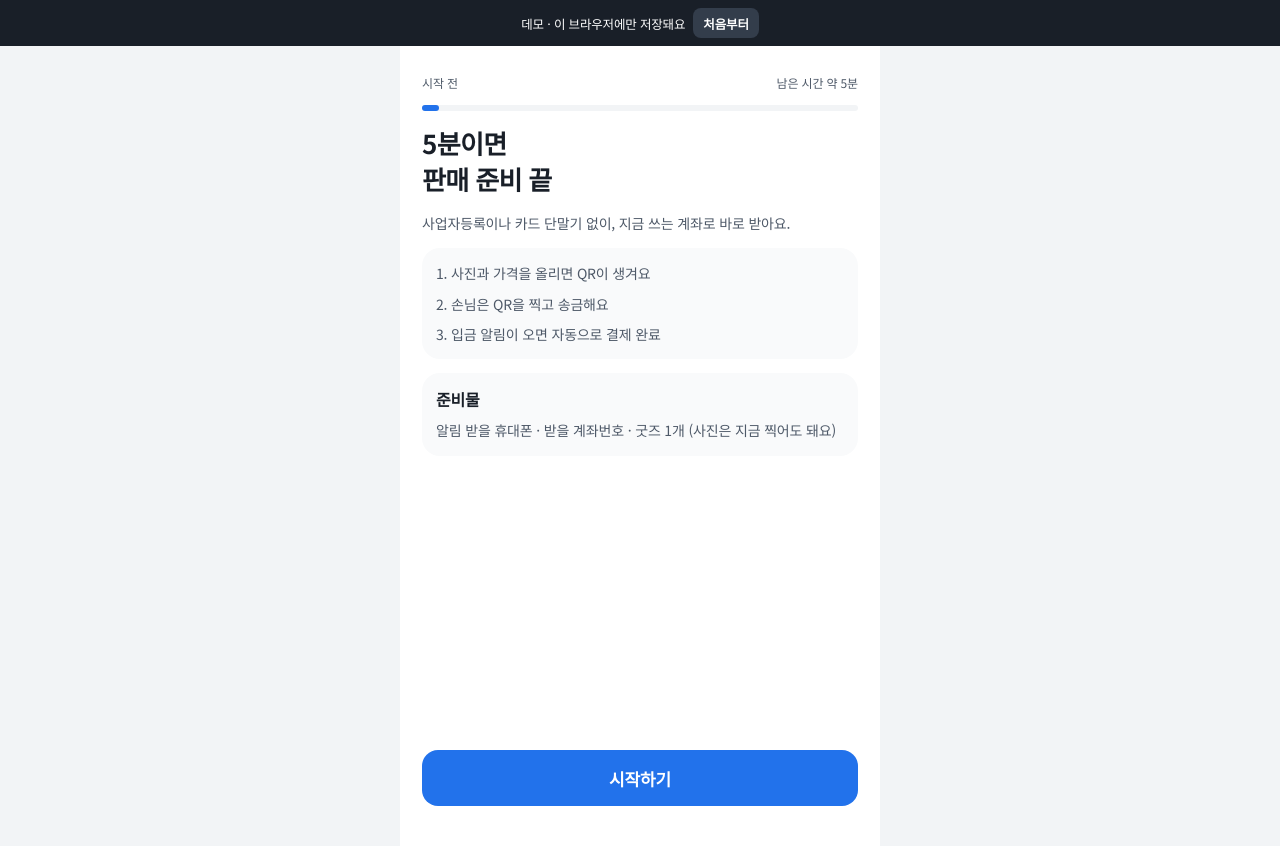
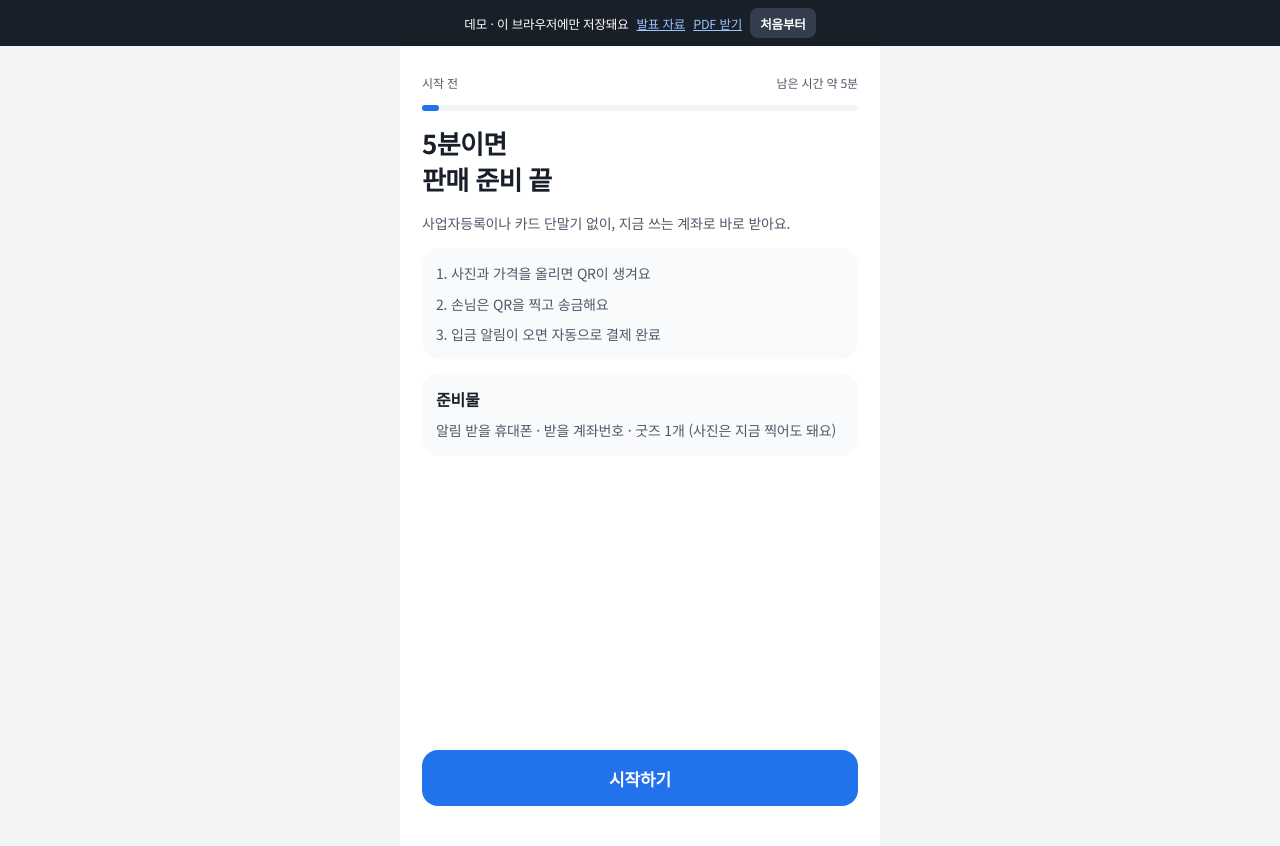
Before and after one commit to noromanticseoul/goods-pay, a website: page docs/index.html in a window 1280 px wide. Drawn offline with Linux system fonts and the light colour scheme.

Commit message:
Rename slides to project title, add printable PDF and download links
Co-Authored-By: Claude Opus 5.5 <noreply@anthropic.com>
Claude-Session: https://claude.ai/code/session_0194pwwvodSKWcdpZfF4Qz8W

```diff
--- a/docs/demo-api.js
+++ b/docs/demo-api.js
@@ -56,7 +56,7 @@ window.confirm = () => true;
     const bar = document.createElement('div');
     bar.style.cssText = 'position:sticky;top:0;z-index:8;background:#191F28;color:#fff;font-size:12.5px;padding:8px max(12px,env(safe-area-inset-left,0px));display:flex;gap:8px;align-items:center;flex-wrap:wrap;justify-content:center';
     const isBuyer = /p\.html|r\.html/.test(location.pathname);
-    bar.innerHTML = `<span>데모 · 이 브라우저에만 저장돼요</span>${isBuyer ? '<a href="index.html" style="color:#9CC3FF">판매자 화면</a><button id="dm-dep" style="width:auto;height:30px;font-size:12.5px;padding:0 10px;border-radius:8px">판매자 폰에 입금 알림 보내기</button>' : ''}<button id="dm-reset" style="width:auto;height:30px;font-size:12.5px;padding:0 10px;border-radius:8px;background:#333D4B">처음부터</button>`;
+    bar.innerHTML = `<span>데모 · 이 브라우저에만 저장돼요</span>${isBuyer ? '<a href="index.html" style="color:#9CC3FF">판매자 화면</a><button id="dm-dep" style="width:auto;height:30px;font-size:12.5px;padding:0 10px;border-radius:8px">판매자 폰에 입금 알림 보내기</button>' : '<a href="1%EC%9D%B8%20%EA%B5%BF%EC%A6%88%20%ED%8C%90%EB%A7%A4%EC%9E%90%EB%A5%BC%20%EC%9C%84%ED%95%9C%20%EA%B5%BF%EC%A6%88%20%EA%B2%B0%EC%A0%9C%EC%8B%9C%EC%8A%A4%ED%85%9C.html" style="color:#9CC3FF">발표 자료</a><a href="1%EC%9D%B8%20%EA%B5%BF%EC%A6%88%20%ED%8C%90%EB%A7%A4%EC%9E%90%EB%A5%BC%20%EC%9C%84%ED%95%9C%20%EA%B5%BF%EC%A6%88%20%EA%B2%B0%EC%A0%9C%EC%8B%9C%EC%8A%A4%ED%85%9C.pdf" download style="color:#9CC3FF">PDF 받기</a>'}<button id="dm-reset" style="width:auto;height:30px;font-size:12.5px;padding:0 10px;border-radius:8px;background:#333D4B">처음부터</button>`;
     document.body.prepend(bar);
     const dep = document.getElementById('dm-dep');
     if (dep) dep.onclick = async () => { const db = load(); const o = db.orders.find((x) => x.status === 'pending'); if (!o) return toast('먼저 결제 방법을 눌러 주문을 만들어주세요'); await window.api('/api/simulate-deposit', { body: { text: `[토스] 김민지님이 ${o.amount.toLocaleString('ko-KR')}원을 보냈어요` } }); toast('입금 알림을 보냈어요'); };
```
Also changed, not shown: docs/1인 굿즈 판매자를 위한 굿즈 결제시스템.html (renamed from docs/slides.html, +1 -0 lines), README.md, 1 other file.
